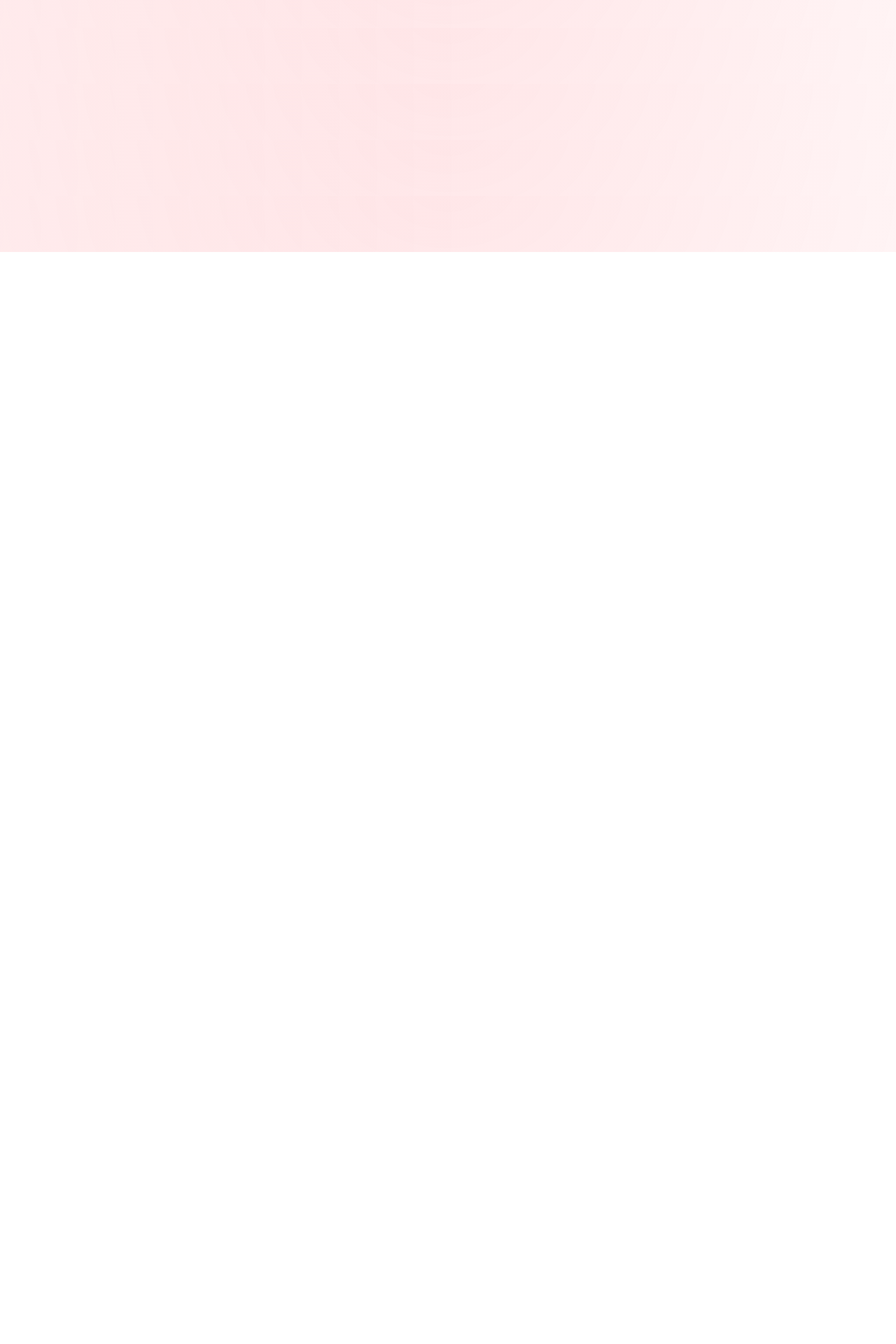
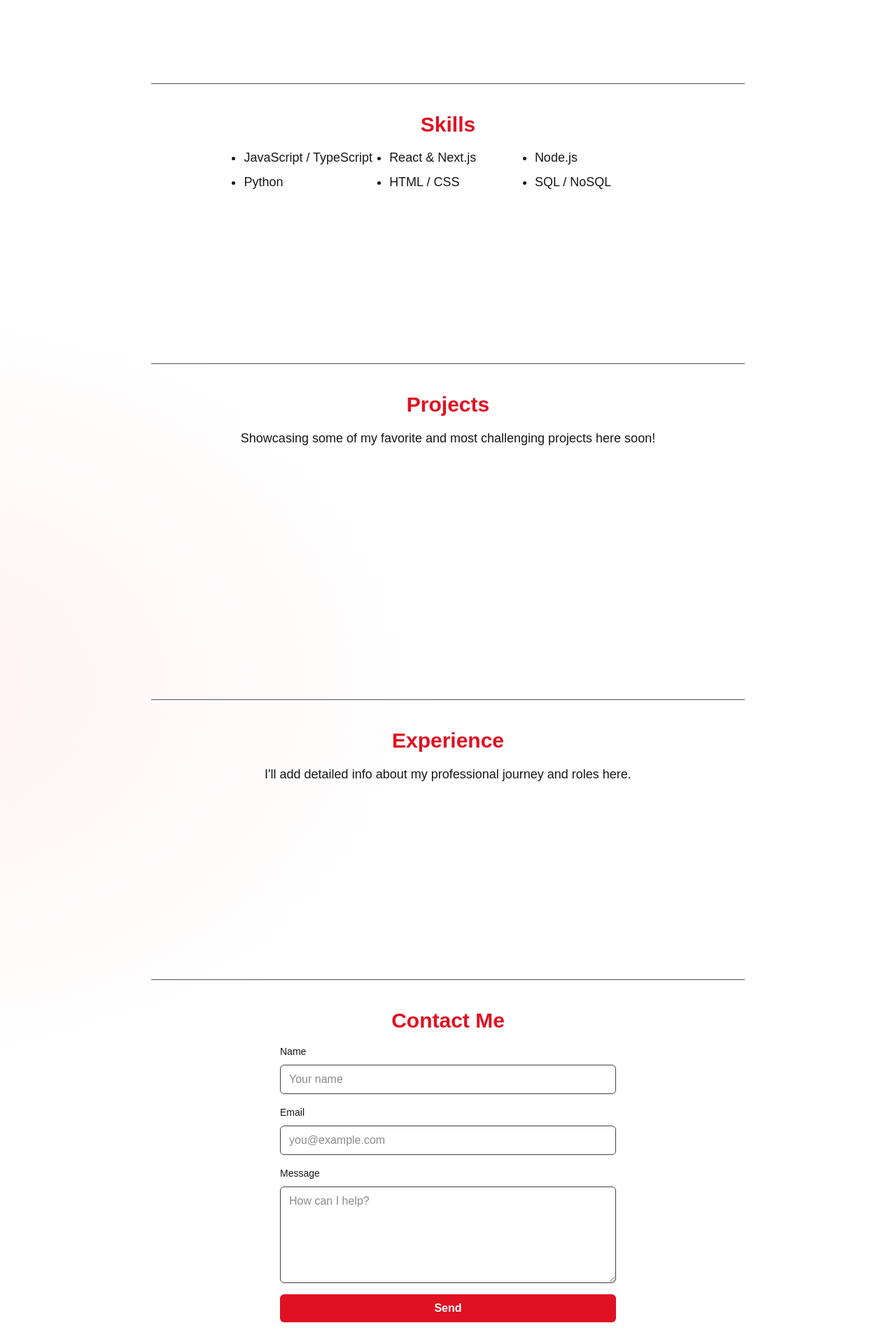
Before and after one commit to TheLoreAxe/my-portfolio, a Next.js app: page / in a window 1280 px wide. Shown: the part 440-2360 px from the top of the page at 70% size. Before the commit the page ends 800 px from the top, so only its background shows below. Built offline with nearby package versions, Linux system fonts and the light colour scheme.

Commit message:
Missed a stash in the last commit. Added an idea for a logo, dropped in the components of each section. Added nav bar and a contact me form that still needs implemented.

```diff
--- /dev/null
+++ b/src/app/components/AboutSection.tsx
@@ -0,0 +1,8 @@
+export default function AboutSection() {
+  return (
+    <section id="about" className="section section--about">
+      <h1 className="section-title section-title--lg accent">About Me</h1>
+      <p className="text-lg leading-relaxed max-w-2xl">Hi! I’m Matthew, a passionate software engineer with a love for innovative technology, coding, and design. Welcome to my portfolio!</p>
+    </section>
+  );
+}
--- /dev/null
+++ b/src/app/components/ContactForm.tsx
@@ -0,0 +1,57 @@
+"use client";
+
+import React, { useState } from "react";
+
+export default function ContactForm() {
+  const [name, setName] = useState("");
+  const [email, setEmail] = useState("");
+  const [message, setMessage] = useState("");
+
+  function handleSubmit(event: React.FormEvent) {
+    event.preventDefault();
+    const subject = encodeURIComponent(`Portfolio contact from ${name || "Anonymous"}`);
+    const body = encodeURIComponent(`Name: ${name}\nEmail: ${email}\n\n${message}`);
+    window.location.href = `mailto:msteffan99@gmail.com?subject=${subject}&body=${body}`;
+  }
+
+  return (
+    <form onSubmit={handleSubmit} className="form">
+      <div className="form-group">
+        <label htmlFor="name" className="form-label">Name</label>
+        <input
+          id="name"
+          type="text"
+          value={name}
+          onChange={(e) => setName(e.target.value)}
+          className="input"
+          placeholder="Your name"
+        />
+      </div>
+      <div className="form-group">
+        <label htmlFor="email" className="form-label">Email</label>
+        <input
+          id="email"
+          type="email"
+          value={email}
+          onChange={(e) => setEmail(e.target.value)}
+          required
+          className="input"
+          placeholder="you@example.com"
+        />
+      </div>
+      <div className="form-group">
+        <label htmlFor="message" className="form-label">Message</label>
+        <textarea
+          id="message"
+          value={message}
+          onChange={(e) => setMessage(e.target.value)}
+          rows={5}
+          required
+          className="textarea"
+          placeholder="How can I help?"
+        />
+      </div>
+      <button type="submit" className="btn btn-primary">Send</button>
+    </form>
+  );
+}
--- /dev/null
+++ b/src/app/components/ContactSection.tsx
@@ -0,0 +1,10 @@
+import ContactForm from "./ContactForm";
+
+export default function ContactSection() {
+  return (
+    <section id="contact" className="section section--contact">
+      <h2 className="section-title section-title--md accent mb-2">Contact Me</h2>
+      <ContactForm />
+    </section>
+  );
+}
--- /dev/null
+++ b/src/app/components/ExperienceSection.tsx
@@ -0,0 +1,8 @@
+export default function ExperienceSection() {
+  return (
+    <section id="experience" className="section section--experience">
+      <h2 className="section-title section-title--md accent">Experience</h2>
+      <p className="text-lg">I&apos;ll add detailed info about my professional journey and roles here.</p>
+    </section>
+  );
+}
--- /dev/null
+++ b/src/app/components/ProjectsSection.tsx
@@ -0,0 +1,8 @@
+export default function ProjectsSection() {
+  return (
+    <section id="projects" className="section section--projects">
+      <h2 className="section-title section-title--md accent">Projects</h2>
+      <p className="text-lg">Showcasing some of my favorite and most challenging projects here soon!</p>
+    </section>
+  );
+}
--- /dev/null
+++ b/src/app/components/SkillsSection.tsx
@@ -0,0 +1,15 @@
+export default function SkillsSection() {
+  return (
+    <section id="skills" className="section section--skills">
+      <h2 className="section-title section-title--md accent">Skills</h2>
+      <ul className="skills-list">
+        <li>JavaScript / TypeScript</li>
+        <li>React & Next.js</li>
+        <li>Node.js</li>
+        <li>Python</li>
+        <li>HTML / CSS</li>
+        <li>SQL / NoSQL</li>
+      </ul>
+    </section>
+  );
+}
```
Also changed, not shown: src/app/assets/ms_logo.png (added), 1 other file (tests, documents, lock files or other folders).
